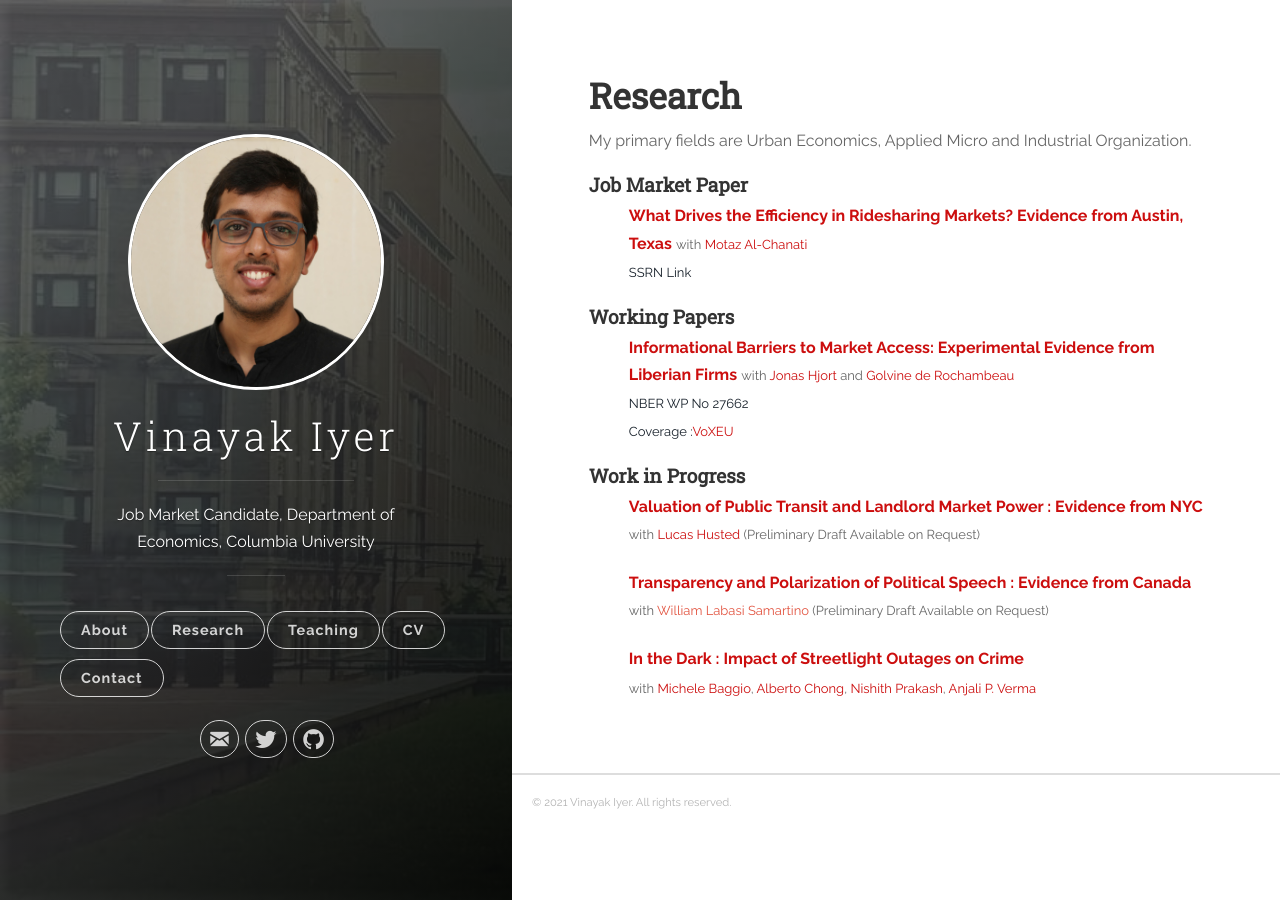
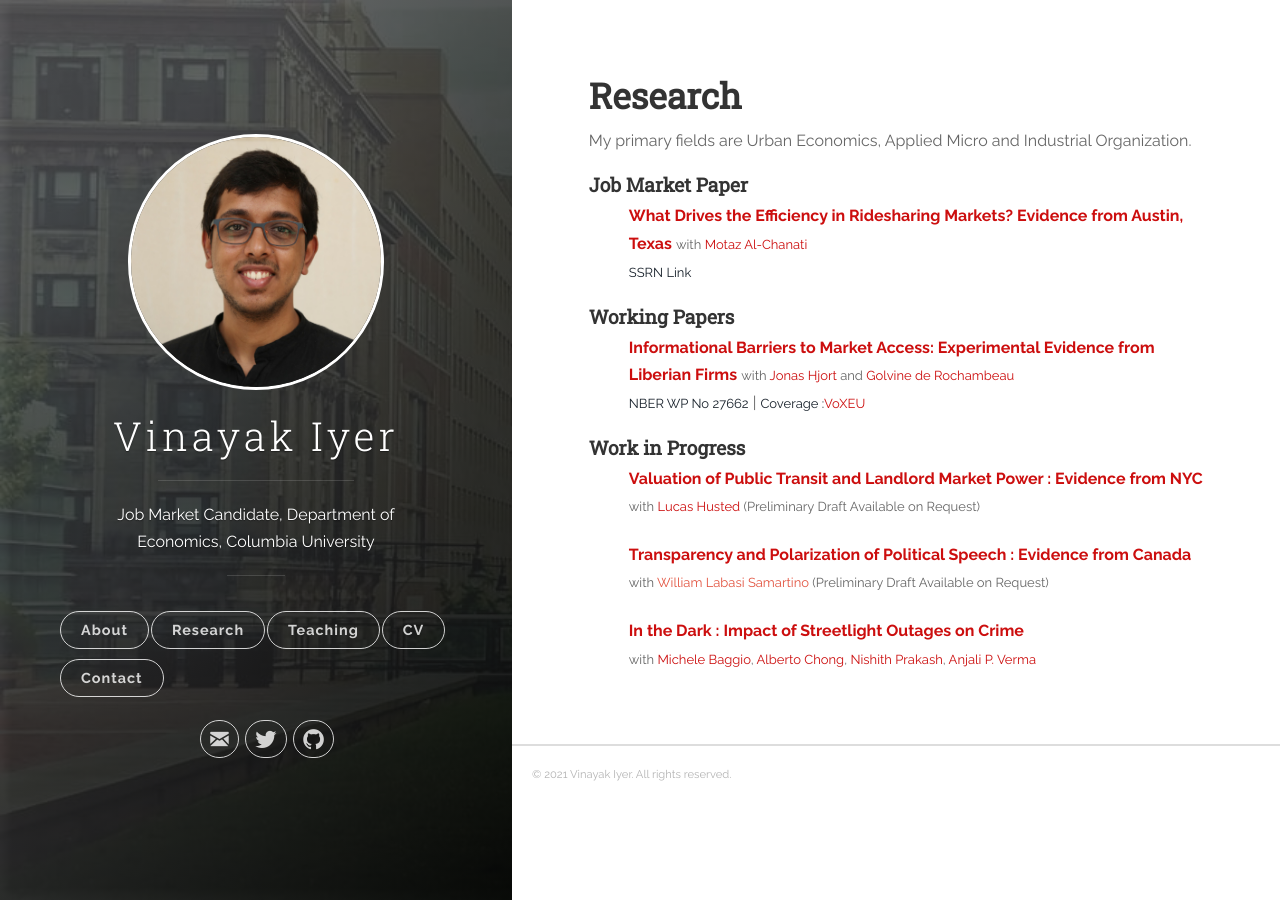
Before and after one commit to vinayakiyer/vinayakiyer.github.io, a Jekyll site: the page built from _posts/2018-06-13-research.markdown, in a window 1280 px wide. Built offline with Jekyll 4.4.1, drawn with Linux system fonts in a browser that asks for light colours.

Commit message:
Update 2018-06-13-research.markdown

```diff
--- a/_posts/2018-06-13-research.markdown
+++ b/_posts/2018-06-13-research.markdown
@@ -26,8 +26,7 @@ tags: [jekyll]
 <h4 id="working-papers"><strong>Working Papers</strong></h4>
 <ul>
   <p><b><font size="3"><span style="color:#505050;"><strong><a href="{{ site.baseurl }}/files/HjortIyerDeRochambeau_091121_everything.pdf" style="color:#cc0e0e;" target="_blank">Informational Barriers to Market Access: Experimental Evidence from Liberian Firms</a></strong></span></font> <font size="2">with <a href="https://sites.google.com/site/jonashjort/" style="color:#cc0e0e;" target="_blank">Jonas Hjort</a> and <a href="https://golvine.com/" style="color:#cc0e0e;" target="_blank">Golvine de Rochambeau</a></font></b>
-  <br/><font size="2"><a href="https://www.nber.org/papers/w27662?utm_campaign=ntwh" style="color:#17202a;">NBER WP No 27662</a></font>
-  <br/><font size="2"><a style="color:#17202a;">Coverage :</a></font><font size="2"><a href="https://voxeu.org/article/informational-barriers-market-access" style="color:#cc0e0e;">VoXEU</a></font></p></ul>
+  <br/><font size="2"><a href="https://www.nber.org/papers/w27662?utm_campaign=ntwh" style="color:#17202a;">NBER WP No 27662</a></font> | <font size="2"><a style="color:#17202a;">Coverage :</a></font><font size="2"><a href="https://voxeu.org/article/informational-barriers-market-access" style="color:#cc0e0e;">VoXEU</a></font></p></ul>
 
 <!--(<a href=".{{ site.baseurl }}/files/Paper2.pdf" target="_blank"><em>Draft</em></a>)-->
 <!---<details><summary>Abstract:</summary><p><font size="2">Evidence suggests that firms in poor countries stagnate because they cannot access
```
